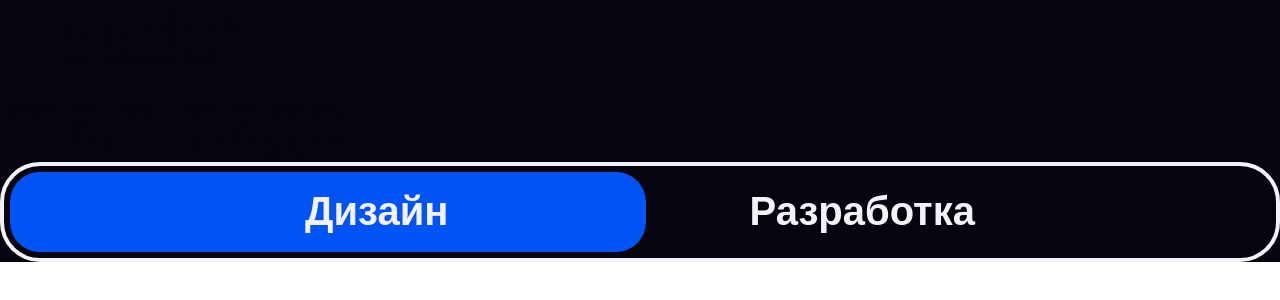
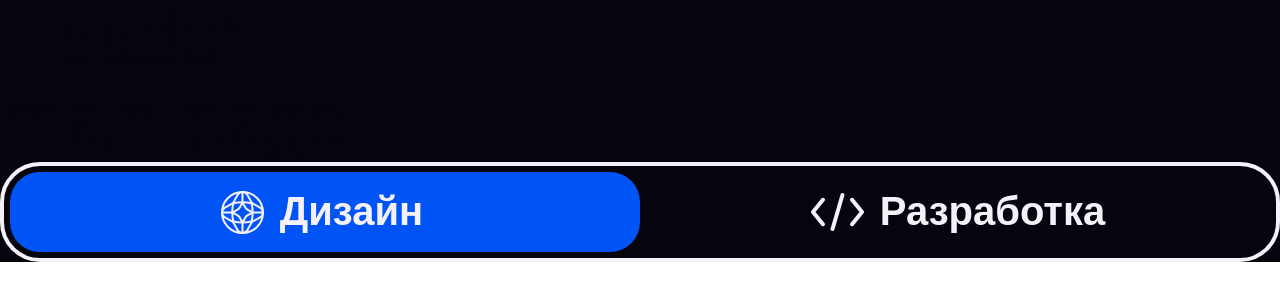
Before and after one commit to matveisch/desight, a Next.js app: page / in a window 1280 px wide. Shown: the part 6-306 px from the top of the page. Built offline with nearby package versions, Linux system fonts and the light colour scheme; a web font is replaced by a local one.

Commit message:
tabs switcher is done

```diff
--- a/package.json
+++ b/package.json
@@ -12,6 +12,7 @@
     "@types/node": "20.4.8",
     "@types/react": "18.2.18",
     "@types/react-dom": "18.2.7",
+    "framer-motion": "^10.15.1",
     "next": "13.4.12",
     "react": "18.2.0",
     "react-dom": "18.2.0",
--- a/src/app/page.tsx
+++ b/src/app/page.tsx
@@ -1,14 +1,15 @@
 import { Header } from '@sections/Header/Header';
+import TabSwitcher from '@components/TabSwitcher/TabSwitcher';
 
 import styles from '@styles/page.module.scss';
-import TabSwitcher from '@components/TabSwitcher/TabSwitcher';
+import { servicesTabs } from '@/data/data';
 
 export default function Home() {
   return (
     <main className={styles.main}>
       <Header />
       <h1>main page</h1>
-      <TabSwitcher tabsNames={['Дизайн', 'Разработка']} />
+      <TabSwitcher tabsNames={servicesTabs} />
     </main>
   );
 }
--- a/src/components/TabSwitcher/TabSwitcher.module.scss
+++ b/src/components/TabSwitcher/TabSwitcher.module.scss
@@ -9,9 +9,16 @@
   justify-content: space-evenly;
   align-items: center;
 
-  h4 {
-    color: $white;
+  .tabName {
+    display: flex;
+    align-items: center;
+    justify-content: center;
+    gap: 16px;
     z-index: 1;
+
+    h4 {
+      color: $white;
+    }
   }
 
   .switcher {
@@ -20,8 +27,6 @@
     background-color: $blue;
     border-radius: 30px;
     position: absolute;
-    top: 6px;
-    bottom: 6px;
-    left: 6px;
+    margin: 6px;
   }
 }
--- a/src/components/TabSwitcher/TabSwitcher.tsx
+++ b/src/components/TabSwitcher/TabSwitcher.tsx
@@ -1,20 +1,48 @@
+'use client';
+
+import Image from 'next/image';
+import { ServicesTabsType } from '@/data/data';
+import { motion } from 'framer-motion';
+import { useState } from 'react';
+
 import styles from './TabSwitcher.module.scss';
 
 type TabSwitcherProps = {
-  tabsNames: string[];
+  tabsNames: ServicesTabsType;
 };
 
 export default function TabSwitcher(props: TabSwitcherProps) {
   const { tabsNames } = props;
+  const tabsArrayLength = tabsNames?.length;
+  const tabWidth = 100 / tabsArrayLength;
+  const [currentTabIndex, setCurrentTabIndex] = useState(0);
+
+  console.log(currentTabIndex);
 
   return (
     <div className={styles.tabSwitcher}>
-      <div
+      <motion.div
+        initial={false}
+        animate={{
+          left: `calc(${tabWidth * currentTabIndex}% - ${
+            currentTabIndex === tabsArrayLength - 1 ? 6 : 0
+          }px)`,
+        }}
         className={styles.switcher}
-        style={{ width: `${100 / tabsNames?.length}%` }}
+        style={{ width: `calc(${tabWidth}% - 6px)` }}
       />
-      {tabsNames.map((tab) => {
-        return <h4>{tab}</h4>;
+      {tabsNames.map((tab, index) => {
+        return (
+          <div
+            key={tab.title + index}
+            className={styles.tabName}
+            style={{ width: `${tabWidth}%` }}
+            onClick={() => setCurrentTabIndex(index)}
+          >
+            <Image src={tab.icon} alt="tab-icon" />
+            <h4>{tab.title}</h4>
+          </div>
+        );
       })}
     </div>
   );
--- /dev/null
+++ b/src/data/data.ts
@@ -0,0 +1,15 @@
+import designIcon from '@images/design-tab-icon.svg';
+import devIcon from '@images/dev-tab-icon.svg';
+
+export type ServicesTabsType = { title: string; icon: string }[];
+
+export const servicesTabs: ServicesTabsType = [
+  {
+    title: 'Дизайн',
+    icon: designIcon,
+  },
+  {
+    title: 'Разработка',
+    icon: devIcon,
+  },
+];
```
Also changed, not shown: 1 other file (tests, documents, lock files or other folders).
